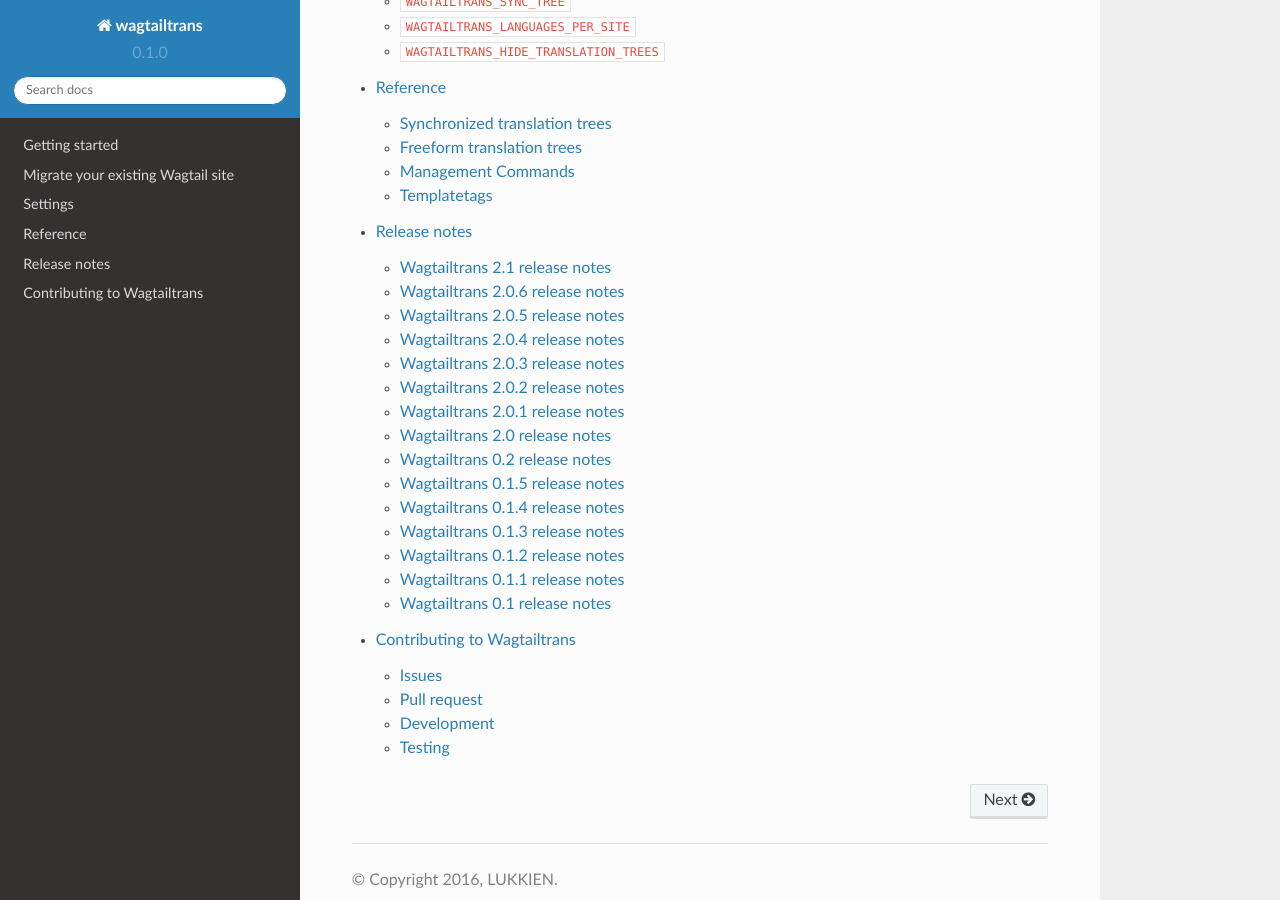
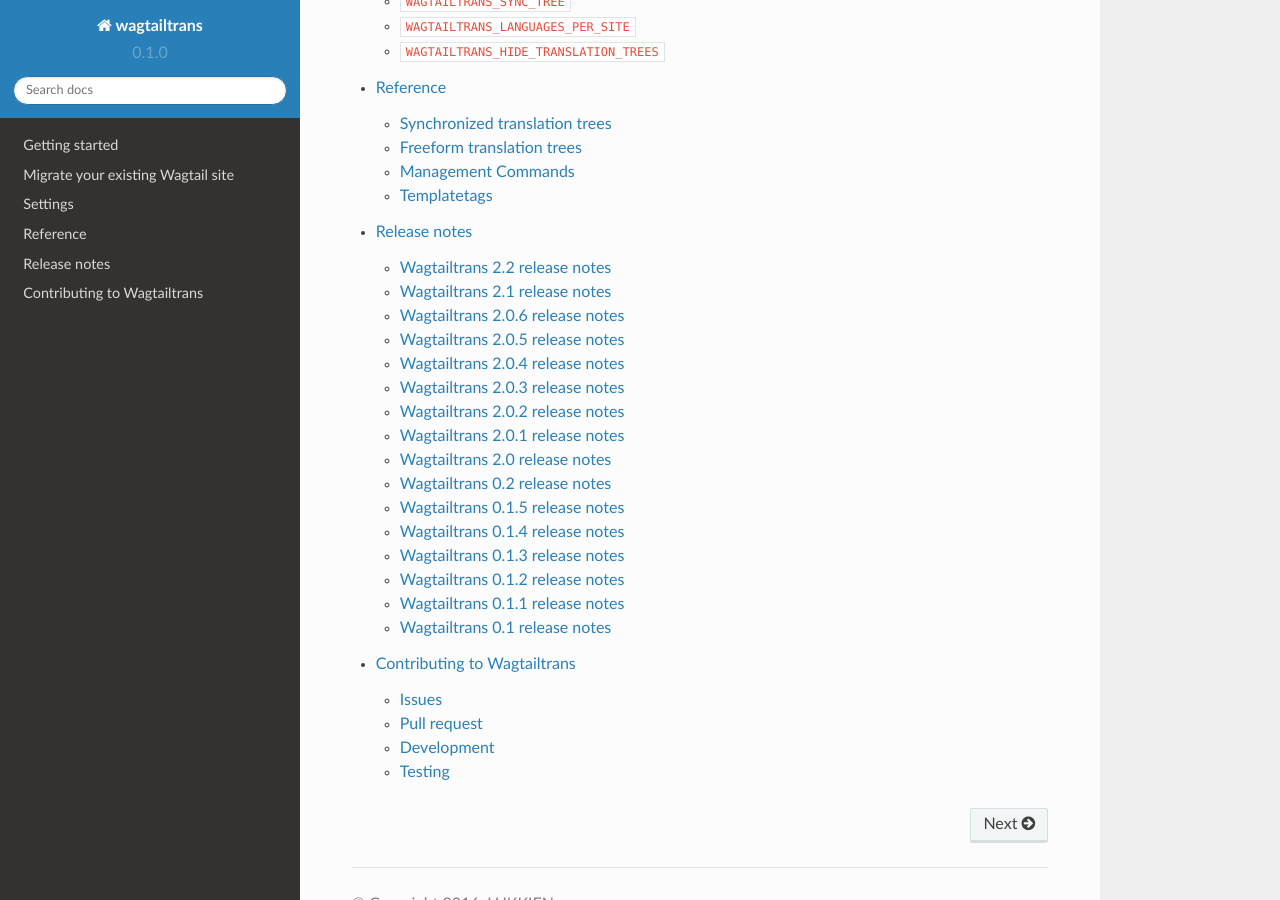
Before and after one commit to wagtail/wagtailtrans, a Sphinx documentation site: the page built from docs/source/index.rst, in a window 1280 px wide and 900 px high, scrolled down 993 px. Built offline with Sphinx 7.4.7 and the Read the Docs theme 2.0.0, drawn with Linux system fonts in a browser that asks for light colours.

Commit message:
Prepare next development iteration

```diff
--- a/CHANGELOG.rst
+++ b/CHANGELOG.rst
@@ -1,5 +1,10 @@
 Changelog
 =========
+
+2.2 (XX-XX-XXXX)
+----------------
+
+
 
 2.1 (03-02-2020)
 ----------------
--- /dev/null
+++ b/docs/source/releases/2.2.rst
@@ -0,0 +1,22 @@
+==============================
+Wagtailtrans 2.2 release notes
+==============================
+
+.. contents::
+    :local:
+    :depth: 1
+
+
+-----------
+What is new
+-----------
+
+
+
+Features
+~~~~~~~~
+
+
+------------------------------
+Backwards incompatible changes
+------------------------------
--- a/docs/source/releases/index.rst
+++ b/docs/source/releases/index.rst
@@ -8,6 +8,7 @@
 .. toctree::
     :maxdepth: 1
 
+    2.2
     2.1
     2.0.6
     2.0.5
--- a/src/wagtailtrans/__init__.py
+++ b/src/wagtailtrans/__init__.py
@@ -1,6 +1,6 @@
 default_app_config = 'wagtailtrans.apps.WagtailTransConfig'
 
-VERSION = (2, 1, 0, 'final')
+VERSION = (2, 2, 0, 'dev1')
 
 
 def get_version():
```
